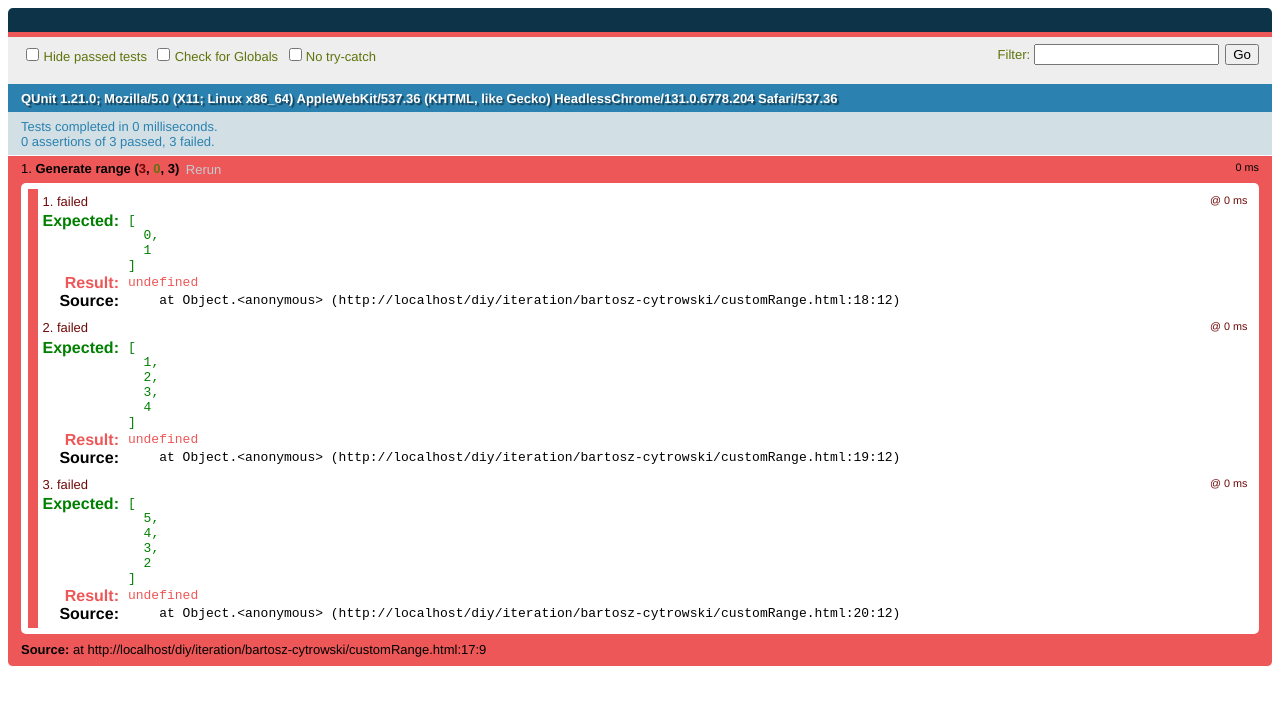
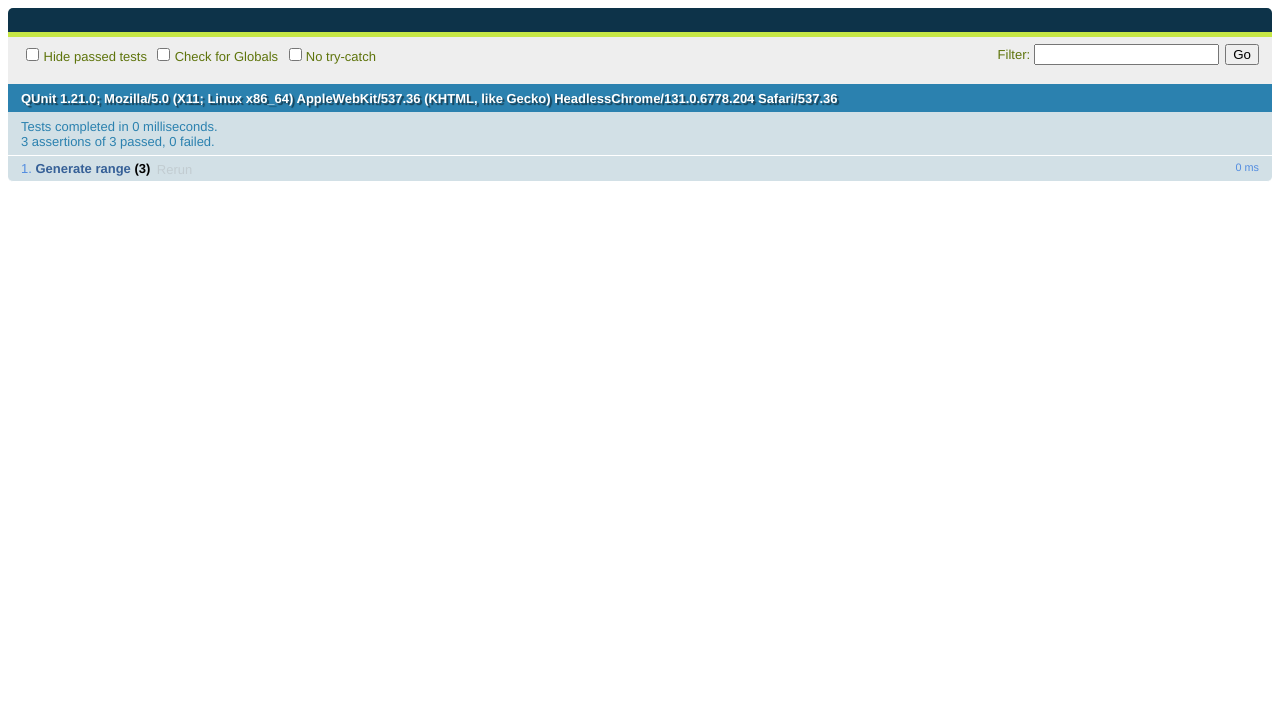
Before and after one commit to MartynaBartniczak/JavaScript, a plain HTML site: page diy/iteration/bartosz-cytrowski/customRange.html in a window 1280 px wide. Drawn offline with Linux system fonts and the light colour scheme.

Commit message:
CustomRange solved

```diff
--- a/diy/iteration/bartosz-cytrowski/customRange.html
+++ b/diy/iteration/bartosz-cytrowski/customRange.html
@@ -12,7 +12,19 @@
    * @param to
    */
   function customRange(from, to) {
-    // TODO implement
+    var result = [];
+
+    if (from > to) {
+      for (var i = from; i >= to; i -= 1) {
+        result.push(i);
+      }
+    } else {
+      for (var i = from; i <= to; i += 1) {
+        result.push(i);
+      }
+    }
+
+    return result;
   }
   QUnit.test('Generate range', function (assert) {
     assert.deepEqual(customRange(0, 1), [0, 1]);
```
